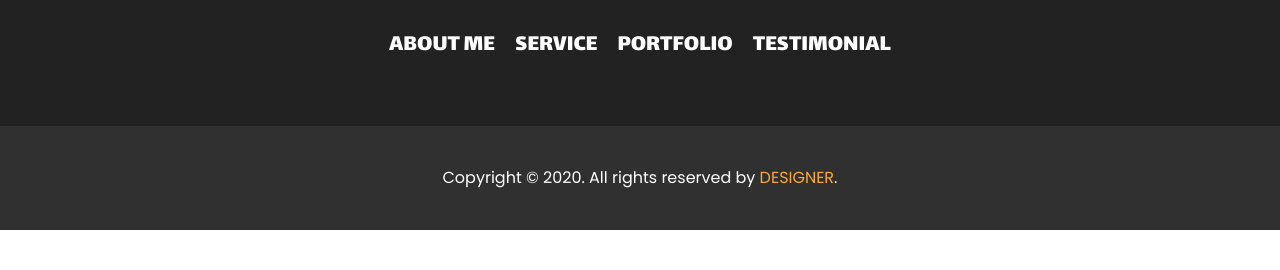
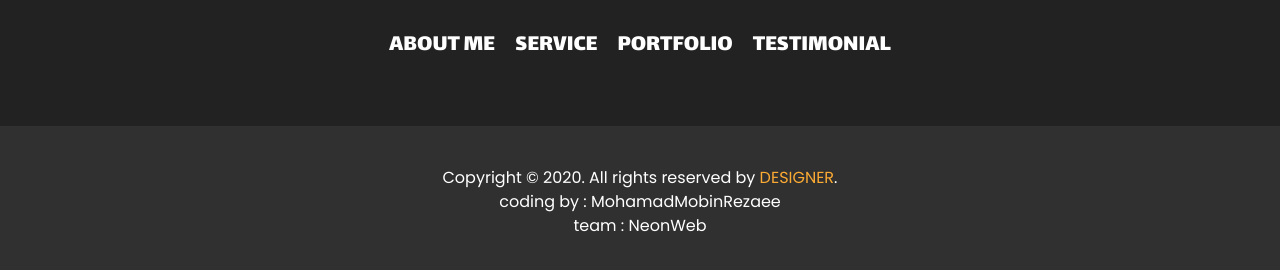
Before and after one commit to ALONE0007/Jojo-Portfolio, a website: page public/index.html in a window 1280 px wide. Shown: the part 5343-5613 px from the top of the page. Before the commit the page ends 5573 px from the top, so only its background shows below. Drawn offline with Linux system fonts and the light colour scheme.

Commit message:
update-footer

```diff
--- a/public/index.html
+++ b/public/index.html
@@ -717,6 +717,8 @@
         </div>
         <div class="bg-[#313030] py-10 px-5 text-center">
             <p>Copyright  &copy; 2020. All rights reserved by <span class="text-[#fbaa33]">DESIGNER</span>.</p>
+            <p>coding by : MohamadMobinRezaee</p>
+            <p>team : NeonWeb</p>
         </div>
     </footer>
     <script src="script.js"></script>
```
